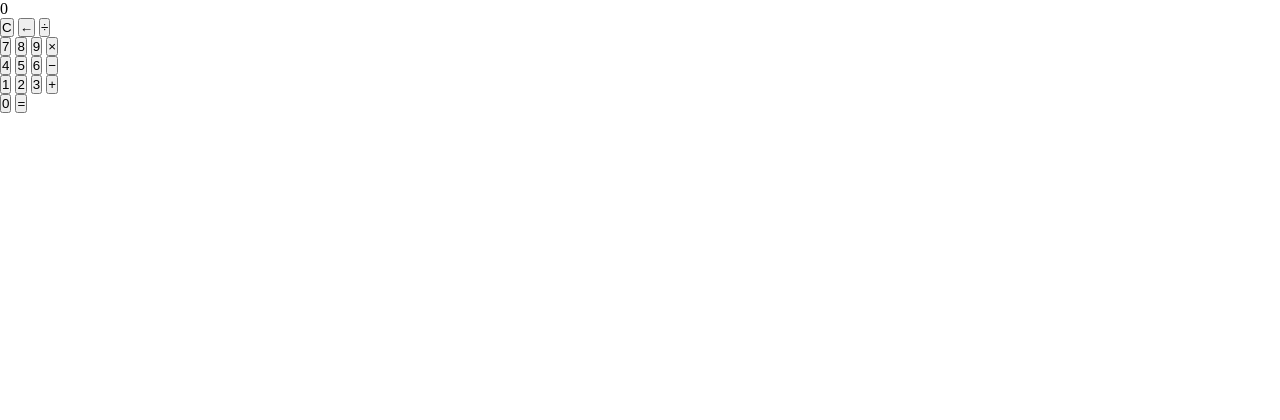
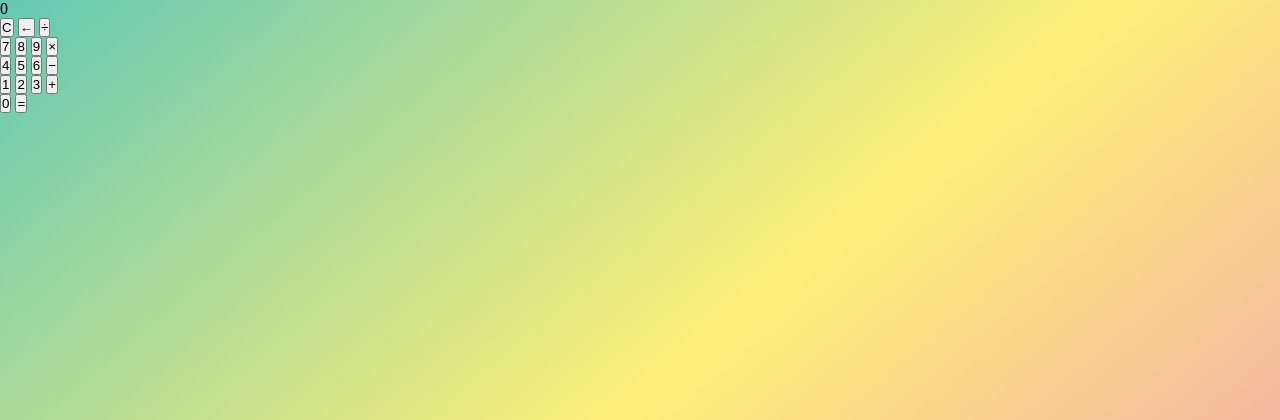
Before and after one commit to N-sho-code/homepage_practice, a PHP site: page /Business/Calculator/index.html in a window 1280 px wide. Shown: the top 420 px of the page. Run offline with PHP 8.4, Linux system fonts and the light colour scheme.

Commit message:
背景色追加

```diff
--- a/Business/Calculator/css/style.css
+++ b/Business/Calculator/css/style.css
@@ -13,5 +13,6 @@ html {
 
 body {
     align-items: center;
-    background: linear-gradient(320deg, #ed92be);
+    /* 背景色 */
+    background: linear-gradient(320deg, #ed92be,#ffef78,#63c9b4);
 }
```
